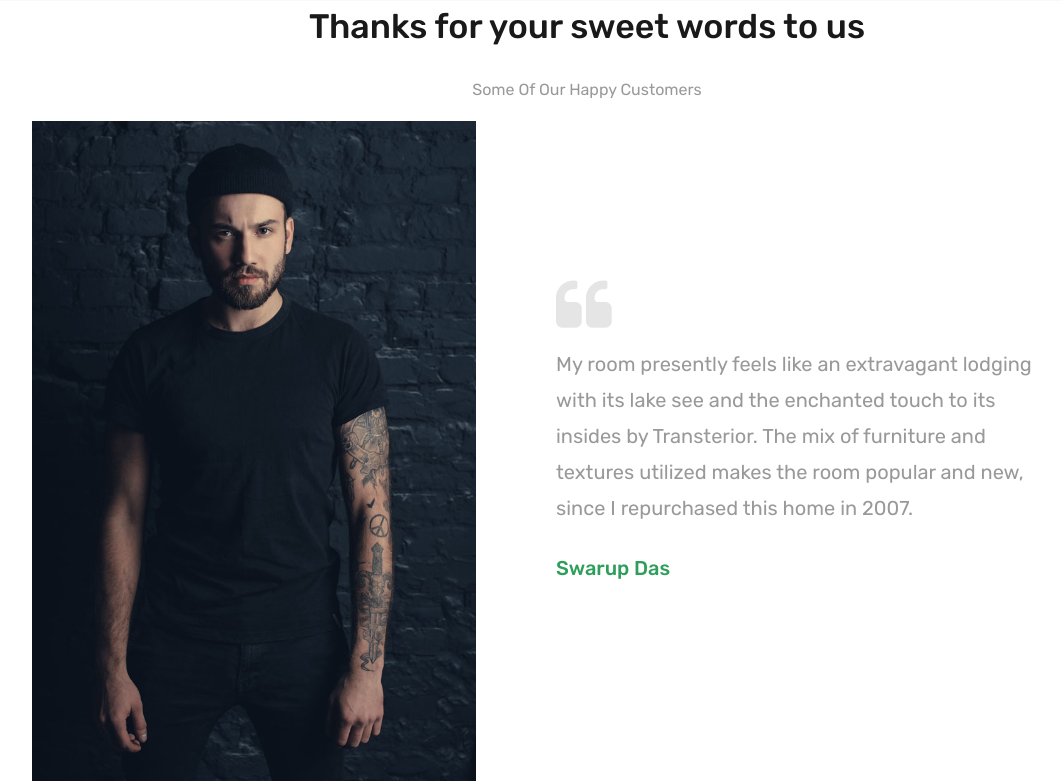
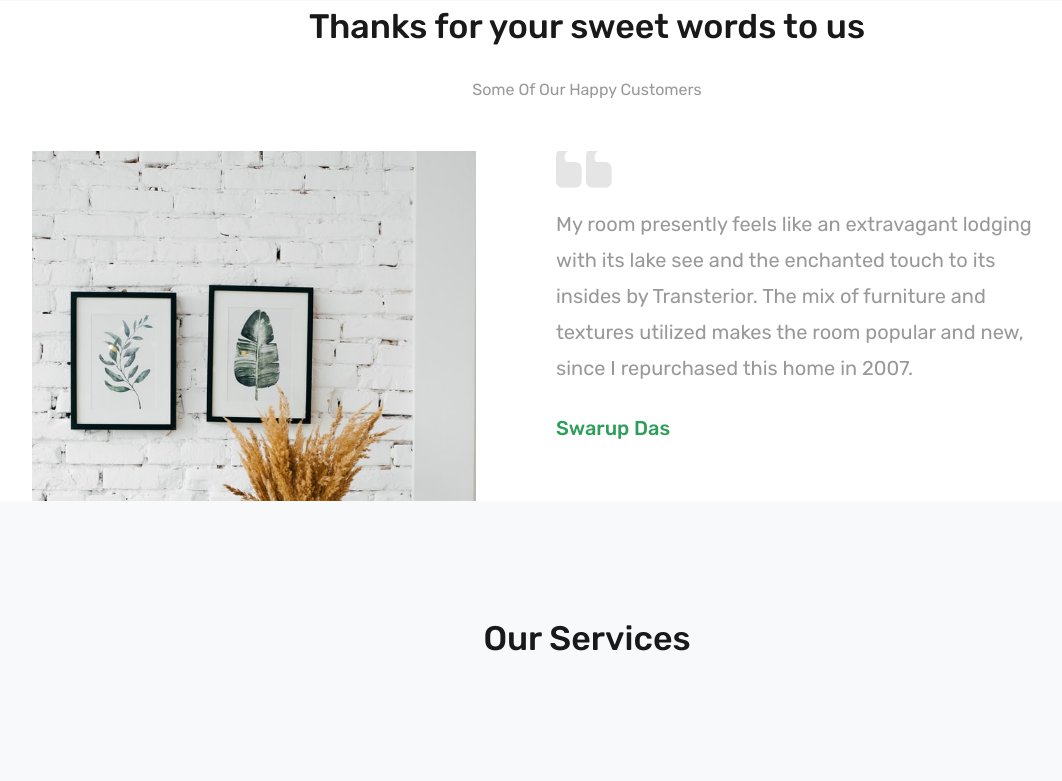
Before and after one commit to dmpluser0023/interior_design, a Django app: page / in a window 1280 px wide. Shown: the part 2615-3396 px from the top of the page, without its empty margins (53-1115 px from the left). Run offline with Django 3.2, Linux system fonts and the light colour scheme; some libraries are stand-ins or nearby versions; some web fonts are replaced.

Commit message:
Changes on index

```diff
--- a/myproject/settings.py
+++ b/myproject/settings.py
@@ -23,7 +23,7 @@ BASE_DIR = os.path.dirname(os.path.dirname(os.path.abspath(__file__)))
 SECRET_KEY = '(0=ju@m*!hj!u8@w1443%t+%t!f4e#ajg55#%d-gil+$x@)k9o'
 
 # SECURITY WARNING: don't run with debug turned on in production!
-DEBUG = False
+DEBUG = True
 
 ALLOWED_HOSTS = ['*']
 
--- a/templates/about.html
+++ b/templates/about.html
@@ -322,7 +322,7 @@
             <div class="row mb-5">
                 <div class="col-md">
                     <div class="ftco-footer-widget mb-4">
-                        <a class="navbar-brand" href="index.html"> <img src="{% static 'index/images/Dark Logo.png'%}" height="70px" width="230px" class="img img-responsive" alt=""> </a>
+                        <a class="navbar-brand" href="{% url 'index' %}"> <img src="{% static 'index/images/logo white.png'%}" height="70px" width="230px" class="img img-responsive" alt=""> </a>
                         <p>We are offering the best interior design services in Bhubaneswar.</p>
                         <ul class="ftco-footer-social list-unstyled float-md-left float-lft mt-5">
                             <li class="ftco-animate"><a href="#"><span class="icon-twitter"></span></a></li>
--- a/templates/contact.html
+++ b/templates/contact.html
@@ -44,7 +44,7 @@
 
     <nav class="navbar navbar-expand-lg navbar-dark ftco_navbar bg-dark ftco-navbar-light" id="ftco-navbar">
         <div class="container">
-            <a class="navbar-brand" href="index.html"> <img src="{% static 'index/images/Dark Logo.png'%}" height="70px" width="230px" class="img img-responsive" alt=""> </a>
+            <a class="navbar-brand" href="{% url 'index' %}"> <img src="{% static 'index/images/Dark Logo.png'%}" height="70px" width="230px" class="img img-responsive" alt=""> </a>
             <button class="navbar-toggler js-fh5co-nav-toggle fh5co-nav-toggle" type="button" data-toggle="collapse" data-target="#mynav" aria-controls="ftco-nav" aria-expanded="false" aria-label="Toggle navigation">
 	        <span class="oi oi-menu"></span> Menu
 	      </button>
@@ -204,7 +204,7 @@
             <div class="row mb-5">
                 <div class="col-md">
                     <div class="ftco-footer-widget mb-4">
-                        <a class="navbar-brand" href="index.html"> <img src="{% static 'index/images/Dark Logo.png'%}" height="70px" width="230px" class="img img-responsive" alt=""> </a>
+                        <a class="navbar-brand" href="{% url 'index'%}"> <img src="{% static 'index/images/logo white.png'%}" height="70px" width="230px" class="img img-responsive" alt=""> </a>
                         <p>We are offering the best interior design services in Bhubaneswar.</p>
                         <ul class="ftco-footer-social list-unstyled float-md-left float-lft mt-5">
                             <li class="ftco-animate"><a href="#"><span class="icon-twitter"></span></a></li>
--- a/templates/index.html
+++ b/templates/index.html
@@ -49,7 +49,7 @@
 
     <nav class="navbar navbar-expand-lg navbar-dark ftco_navbar bg-dark ftco-navbar-light" id="ftco-navbar">
         <div class="container">
-            <a class="navbar-brand" href="index.html"> <img src="{% static 'index/images/Dark Logo.png'%}" height="70px" width="230px" class="img img-responsive" alt=""> </a>
+            <a class="navbar-brand" href="{% url 'index' %}"> <img src="{% static 'index/images/Dark Logo.png'%}" height="70px" width="230px" class="img img-responsive" alt=""> </a>
             <button class="navbar-toggler js-fh5co-nav-toggle fh5co-nav-toggle" type="button" data-toggle="collapse" data-target="#mynav" aria-controls="ftco-nav" aria-expanded="false" aria-label="Toggle navigation">
 	        <span class="oi oi-menu"></span> Menu
 	      </button>
@@ -172,48 +172,7 @@
     <section class="ftco-counter img ftco-section ftco-no-pt ftco-no-pb" id="section-counter" data-section="about">
         <div class="container">
             <div class="row d-flex">
-                <!--<div class="col-md-6 col-lg-4 d-flex">
-                    <div class="img d-flex align-self-stretch align-items-center" style="background-image:url(static/index/images/about.jpg);">
-                        <div class="request-quote py-5">
-                            <div class="py-2">
-                                <span class="subheading">Be Part of our Business</span>
-                                <h3>Request A Quote</h3>
-                            </div>
-                            <form action="#" class="request-form ftco-animate">
-                                <div class="form-group">
-                                    <input type="text" class="form-control" placeholder="First Name">
-                                </div>
-                                <div class="form-group">
-                                    <input type="text" class="form-control" placeholder="Last Name">
-                                </div>
-                                <div class="form-group">
-                                    <div class="form-field">
-                                        <div class="select-wrap">
-                                            <div class="icon-arr"><span class="ion-ios-arrow-down"></span></div>
-                                            <select name="" id="" class="form-control">
-	                      	<option value="">Select Your Services</option>
-	                        <option value="">Construction</option>
-	                        <option value="">Renovation</option>
-	                        <option value="">Interior Design</option>
-	                        <option value="">Exterior Design</option>
-	                        <option value="">Painting</option>
-	                      </select>
-                                        </div>
-                                    </div>
-                                </div>
-                                <div class="form-group">
-                                    <input type="text" class="form-control" placeholder="Phone">
-                                </div>
-                                <div class="form-group">
-                                    <textarea name="" id="" cols="30" rows="2" class="form-control" placeholder="Message"></textarea>
-                                </div>
-                                <div class="form-group">
-                                    <input type="submit" value="Request A Quote" class="btn btn-secondary py-3 px-4">
-                                </div>
-                            </form>
-                        </div>
-                    </div>
-                </div>-->
+
                 <div class="col-md-6 col-lg-8 pl-lg-5 py-5" style="margin-left: 30px;">
                     <div class="row justify-content-start pb-3">
                         <div class="col-md-12 heading-section ftco-animate">
@@ -270,7 +229,6 @@
                 <div class="col-md-12 heading-section text-center ftco-animate">
                     <span class="subheading">Our Work Process Will Make Your Dream True</span>
                     <h2 class="mb-4">Our Projects</h2>
-
                 </div>
             </div>
             <div class="row">
@@ -367,19 +325,21 @@
     </section>
 
 
-    <section class="testimony-section" data-section="testimony">
+    <div class="container">
+        <div class="col-md-12 heading-section text-center ftco-animate">
+            <h2 class="mb-4">Thanks for your sweet words to us</h2>
+            <p>Some Of Our Happy Customers</p>
+        </div>
+    </div>
+    <section class="testimony-section" data-section="testimony" style="height: 380px;">
         <div class="container">
             <div class="row ftco-animate justify-content-center">
-                <div class="col-md-12 heading-section text-center ftco-animate">
-                    <!--<span class="subheading">Architect</span>-->
-                    <h2 class="mb-4">Thanks for your sweet words to us</h2>
-                    <p>Some Of Our Happy Customers</p>
-                </div>
-                <div class="col-md-12 d-flex align-items-center">
+
+                <div class="col-md-12 d-flex align-items-center" style="margin-top: 30px;">
                     <div class="carousel-testimony owl-carousel">
                         <div class="item">
                             <div class="testimony-wrap d-flex align-items-stretch">
-                                <div class="user-img d-flex align-self-stretch" style="background-image: url(images/testimony-1.jpg)">
+                                <div class="user-img d-flex align-self-stretch" style="background-image: url('static/index/images/Review side 2.jpg');height:350px;">
                                 </div>
                                 <div class="text d-flex align-items-center">
                                     <div>
@@ -396,7 +356,7 @@
                         </div>
                         <div class="item">
                             <div class="testimony-wrap d-flex align-items-stretch">
-                                <div class="user-img d-flex align-self-stretch" style="background-image: url(images/testimony-2.jpg)">
+                                <div class="user-img d-flex align-self-stretch" style="background-image: url('static/index/images/Review side 2.jpg');height:350px;">
                                 </div>
                                 <div class="text d-flex align-items-center">
                                     <div>
@@ -412,7 +372,7 @@
                         </div>
                         <div class="item">
                             <div class="testimony-wrap d-flex align-items-stretch">
-                                <div class="user-img d-flex align-self-stretch" style="background-image: url(images/testimony-2.jpg)">
+                                <div class="user-img d-flex align-self-stretch" style="background-image: url('static/index/images/Review side 2.jpg');height:350px;">
                                 </div>
                                 <div class="text d-flex align-items-center">
                                     <div>
@@ -429,7 +389,7 @@
                         </div>
                         <div class="item">
                             <div class="testimony-wrap d-flex align-items-stretch">
-                                <div class="user-img d-flex align-self-stretch" style="background-image: url(images/testimony-2.jpg)">
+                                <div class="user-img d-flex align-self-stretch" style="background-image: url('static/index/images/Review side 2.jpg');height:350px;">
                                 </div>
                                 <div class="text d-flex align-items-center">
                                     <div>
@@ -445,7 +405,7 @@
                         </div>
                         <div class="item">
                             <div class="testimony-wrap d-flex align-items-stretch">
-                                <div class="user-img d-flex align-self-stretch" style="background-image: url(images/testimony-2.jpg)">
+                                <div class="user-img d-flex align-self-stretch" style="background-image: url('static/index/images/Review side 2.jpg');height:350px;">
                                 </div>
                                 <div class="text d-flex align-items-center">
                                     <div>
@@ -462,7 +422,7 @@
                         </div>
                         <div class="item">
                             <div class="testimony-wrap d-flex align-items-stretch">
-                                <div class="user-img d-flex align-self-stretch" style="background-image: url(images/testimony-2.jpg)">
+                                <div class="user-img d-flex align-self-stretch" style="background-image: url('static/index/images/Review side 2.jpg')">
                                 </div>
                                 <div class="text d-flex align-items-center">
                                     <div>
@@ -479,7 +439,7 @@
                         </div>
                         <div class="item">
                             <div class="testimony-wrap d-flex align-items-stretch">
-                                <div class="user-img d-flex align-self-stretch" style="background-image: url(images/testimony-2.jpg)">
+                                <div class="user-img d-flex align-self-stretch" style="background-image: url('static/index/images/Review side 2.jpg')">
                                 </div>
                                 <div class="text d-flex align-items-center">
                                     <div>
@@ -728,7 +688,7 @@
             <div class="row mb-5">
                 <div class="col-md">
                     <div class="ftco-footer-widget mb-4">
-                        <a class="navbar-brand" href="index.html"> <img src="{% static 'index/images/Dark Logo.png'%}" height="70px" width="230px" class="img img-responsive" alt=""> </a>
+                        <a class="navbar-brand" href="{% url 'index' %}"> <img src="{% static 'index/images/logo white.png'%}" height="70px" width="230px" class="img img-responsive" alt=""> </a>
                         <p>We are offering the best interior design services in Bhubaneswar.</p>
                         <ul class="ftco-footer-social list-unstyled float-md-left float-lft mt-5">
                             <li class="ftco-animate"><a href="#"><span class="icon-twitter"></span></a></li>
--- a/templates/projects.html
+++ b/templates/projects.html
@@ -262,7 +262,7 @@
             <div class="row mb-5">
                 <div class="col-md">
                     <div class="ftco-footer-widget mb-4">
-                        <a class="navbar-brand" href="index.html"> <img src="{% static 'index/images/Dark Logo.png'%}" height="70px" width="230px" class="img img-responsive" alt=""> </a>
+                        <a class="navbar-brand" href="{% url 'index' %}"> <img src="{% static 'index/images/logo white.png'%}" height="70px" width="230px" class="img img-responsive" alt=""> </a>
                         <p>We are offering the best interior design services in Bhubaneswar.</p>
                         <ul class="ftco-footer-social list-unstyled float-md-left float-lft mt-5">
                             <li class="ftco-animate"><a href="#"><span class="icon-twitter"></span></a></li>
--- a/templates/services.html
+++ b/templates/services.html
@@ -49,7 +49,7 @@
 
     <nav class="navbar navbar-expand-lg navbar-dark ftco_navbar bg-dark ftco-navbar-light" id="ftco-navbar">
         <div class="container">
-            <a class="navbar-brand" href="index.html"> <img src="{% static 'index/images/Dark Logo.png'%}" height="70px" width="230px" class="img img-responsive" alt=""> </a>
+            <a class="navbar-brand" href="{% url 'index' %}"> <img src="{% static 'index/images/Dark Logo.png'%}" height="70px" width="230px" class="img img-responsive" alt=""> </a>
             <button class="navbar-toggler js-fh5co-nav-toggle fh5co-nav-toggle" type="button" data-toggle="collapse" data-target="#mynav" aria-controls="ftco-nav" aria-expanded="false" aria-label="Toggle navigation">
 	        <span class="oi oi-menu"></span> Menu
 	      </button>
@@ -592,7 +592,7 @@
             <div class="row mb-5">
                 <div class="col-md">
                     <div class="ftco-footer-widget mb-4">
-                        <a class="navbar-brand" href="index.html"> <img src="{% static 'index/images/Dark Logo.png'%}" height="70px" width="230px" class="img img-responsive" alt=""> </a>
+                        <a class="navbar-brand" href="{% url 'index' %}"> <img src="{% static 'index/images/logo white.png'%}" height="70px" width="230px" class="img img-responsive" alt=""> </a>
                         <p>We are offering the best interior design services in Bhubaneswar.</p>
                         <ul class="ftco-footer-social list-unstyled float-md-left float-lft mt-5">
                             <li class="ftco-animate"><a href="#"><span class="icon-twitter"></span></a></li>
```
Also changed, not shown: static/index/images/Review side 2.jpg (added), static/index/images/Review side.jpg (added), static/index/images/logo white.png (added).
